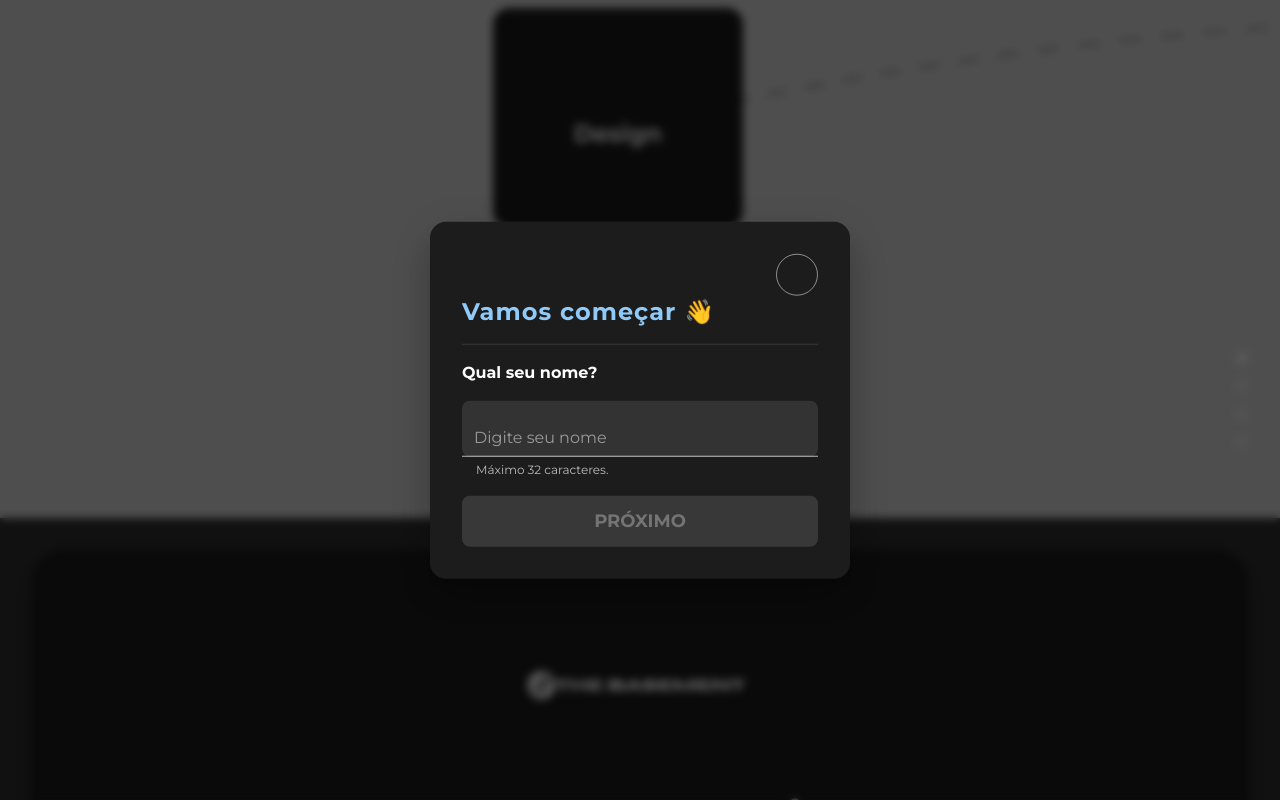
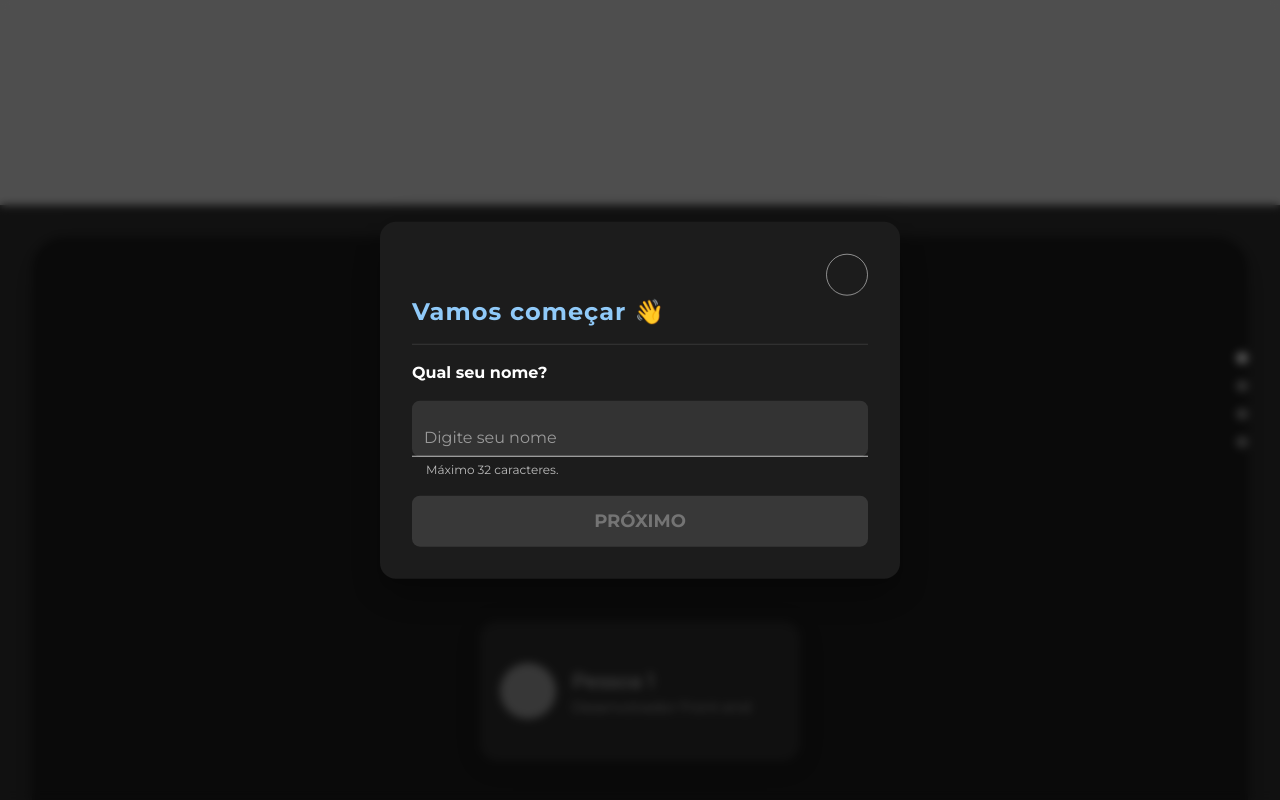
Before and after one commit to agr3w/the-basement-Ideais, a React (Vite) app: page / in a window 1280 px wide. Both pictures are taken after a click on the button "ABRIR A PORTA". Built offline with nearby package versions, Linux system fonts and the light colour scheme; no server answers; grey boxes are pictures that could not be loaded; some icons are missing.

Commit message:
feat: Adicionar componente Footer e ajustar layout da Home; aumentar altura e largura de seções

```diff
--- a/src/components/ContactSection/ContactSection.jsx
+++ b/src/components/ContactSection/ContactSection.jsx
@@ -21,7 +21,7 @@ const ContactSection = () => {
     <Paper
       variant="sectionContainer"
       sx={{
-        minHeight: "70vh",
+        minHeight: "80vh",
         display: "flex",
         flexDirection: "column",
         alignItems: "center",
--- a/src/components/ContactSection/subcomponents/ContactChatModal.jsx
+++ b/src/components/ContactSection/subcomponents/ContactChatModal.jsx
@@ -109,7 +109,7 @@ const ContactChatModal = ({
             borderRadius: 4,
             boxShadow: 24,
             p: { xs: 3, md: 4 },
-            width: { xs: 320, md: 420 },
+            width: { xs: 320, md: 520 },
             outline: "none",
           }}
         >
--- /dev/null
+++ b/src/components/layout/Footer.jsx
@@ -0,0 +1,45 @@
+import React from "react";
+import { Box, Typography, Stack, Link } from "@mui/material";
+
+const Footer = () => (
+  <Box
+    component="footer"
+    sx={{
+      width: "100%",
+      bgcolor: "background.paper",
+      borderTop: "1px solid",
+      borderColor: "divider",
+      py: 3,
+      px: 2,
+      mt: 8,
+      display: "flex",
+      flexDirection: { xs: "column", md: "row" },
+      alignItems: "center",
+      justifyContent: "space-between",
+      zIndex: 10,
+    }}
+  >
+    <Typography
+      variant="body2"
+      color="text.secondary"
+      sx={{ fontWeight: 500, letterSpacing: 1 }}
+    >
+      © {new Date().getFullYear()} The Basement Ideais
+    </Typography>
+    <Stack direction="row" spacing={2} display="flex" alignItems="center" justifyContent="center">
+      <Typography variant="body2" color="text.secondary">
+        Feito com o ♥ por idealizadores apaixonados por inovação.
+      </Typography>
+      <Link
+        href="mailto:contato@thebasement.com"
+        underline="hover"
+        color="primary"
+        sx={{ fontWeight: 500, ml: 1 }}
+      >
+        contato@thebasement.com
+      </Link>
+    </Stack>
+  </Box>
+);
+
+export default Footer;
--- a/src/pages/Home.jsx
+++ b/src/pages/Home.jsx
@@ -8,6 +8,7 @@ import HeroSection from "@/components/HeroSection/HeroSection";
 import ServicesSection from "@/components/ServicesSection/ServicesSection";
 import TeamSection from "../components/TeamSection/TeamSection";
 import ContactSection from "../components/ContactSection/ContactSection";
+import Footer from "../components/layout/Footer";
 
 /**
  * @todo: Adicionar mais seções conforme necessário
@@ -16,10 +17,15 @@ import ContactSection from "../components/ContactSection/ContactSection";
  */
 const Home = () => {
   return (
+    <>
       <FullPageScroll>
         {/* Cada Box aqui é um "slide" de tela cheia */}
         <Box
-        sx={{ height: "100vh", width: "100vw", p: { xs: "16px", md: "32px" } }}
+          sx={{
+            height: "100vh",
+            width: "100vw",
+            p: { xs: "16px", md: "32px" },
+          }}
         >
           <HeroSection />
         </Box>
@@ -33,10 +39,13 @@ const Home = () => {
         <Box sx={{ p: { xs: "16px", md: "32px" } }}>
           <TeamSection />
         </Box>
+
         <Box sx={{ p: { xs: "16px", md: "32px" } }}>
           <ContactSection />
+          <Footer />
         </Box>
       </FullPageScroll>
+    </>
   );
 };
 
```
Lines whose indentation alone changed are shown as unchanged.
